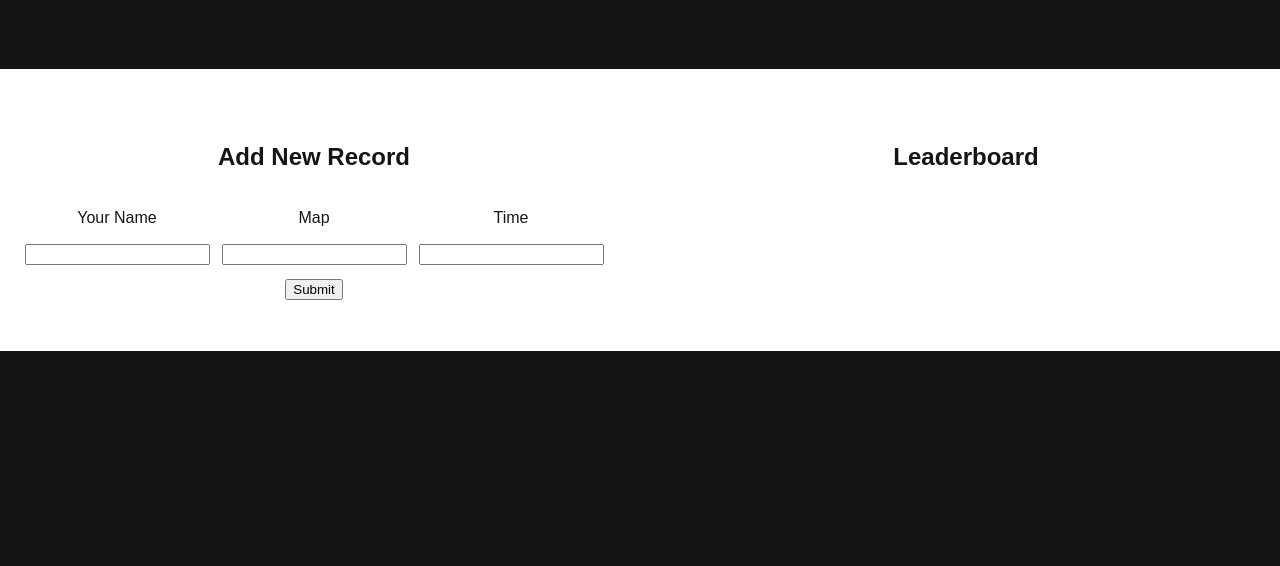
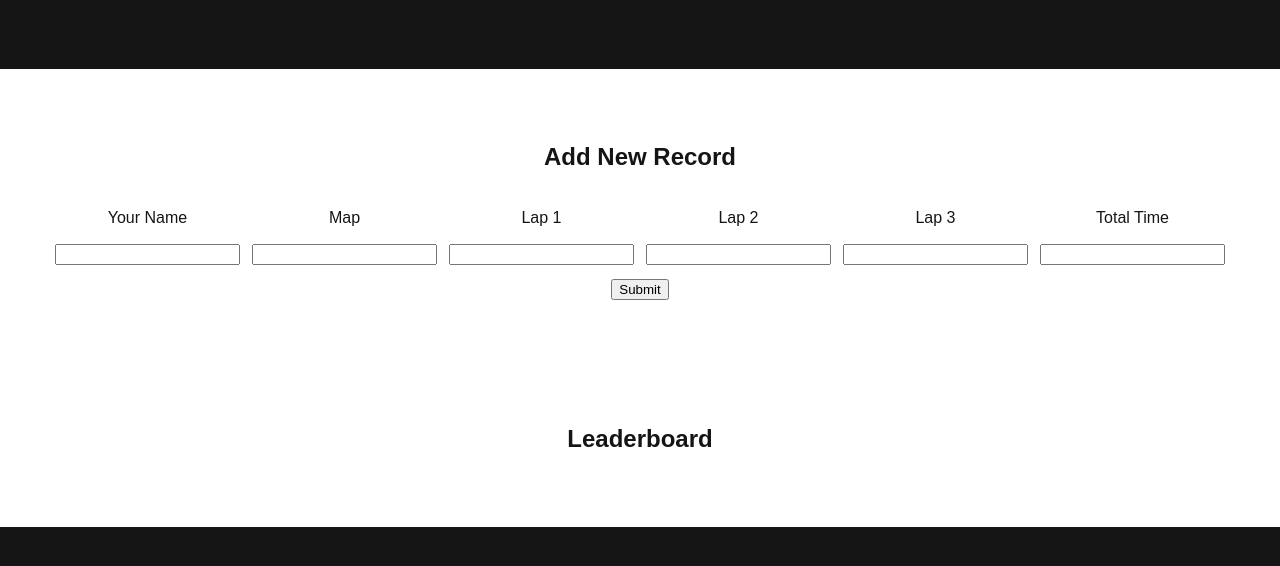
Before and after one commit to w00kster/mariokart-leaderboard, a plain HTML site: page MarioKart Leaderboard UI/index.html in a window 1280 px wide. Shown: the part 122-688 px from the top of the page. Drawn offline with Linux system fonts and the light colour scheme.

Commit message:
Co-authored-by: SullyXplor <SullyXplor@users.noreply.github.com>

```diff
--- a/MarioKart Leaderboard UI/index.html
+++ b/MarioKart Leaderboard UI/index.html
@@ -11,8 +11,8 @@
   <div class="top-container">
     <h1>Mario Kart Leaderboard</h1>
   </div>
-<div class="row">
-  <div class="new-entry col-lg-6">
+<div>
+  <div class="new-entry">
     <h2>Add New Record</h2>
     <table cellspacing="10">
       <form action="" method="post">
@@ -24,7 +24,16 @@
           <label>Map</label>
         </td>
         <td>
-          <label>Time</label>
+          <label>Lap 1</label>
+        </td>
+        <td>
+          <label>Lap 2</label>
+        </td>
+        <td>
+          <label>Lap 3</label>
+        </td>
+        <td>
+          <label>Total Time</label>
         </td>
       </tr>
       <tr>
@@ -37,8 +46,18 @@
           <datalist  id="maps">
             <option value="Mushroom Gorge"></option>
         </td>
+        <!-- Need to update data types to time once i can figure out how to get mm:ss:sss and fix up the function -->
         <td>
-          <input type="text" name="Time">
+          <input type="text" name="Time" onblur="findTotal()"  class="lapTime">
+        </td>
+        <td>
+          <input type="text" name="Time" onblur="findTotal()"  class="lapTime">
+        </td>
+        <td>
+          <input type="text" name="Time" onblur="findTotal()"  class="lapTime">
+        </td>
+        <td>
+          <input type="text" id="total" readonly/>
         </td>
       </tr>
     </table>
@@ -46,7 +65,7 @@
   </form>
 </div>
 
-    <div class="current-leaderboard col-lg-6">
+    <div class="current-leaderboard">
       <h2>Leaderboard</h2>
     </div>
   </div>
--- a/MarioKart Leaderboard UI/index.js
+++ b/MarioKart Leaderboard UI/index.js
@@ -0,0 +1,10 @@
+//This currently only works for whole numbers - will need to adjust for time data type
+function findTotal(){
+  var arr = document.getElementsByClassName('lapTime');
+  var tot=0;
+  for(var i=0;i<arr.length;i++){
+      if(parseFloat(arr[i].value))
+          tot += parseFloat(arr[i].value);
+  }
+  document.getElementById('total').value = tot;
+}
```
